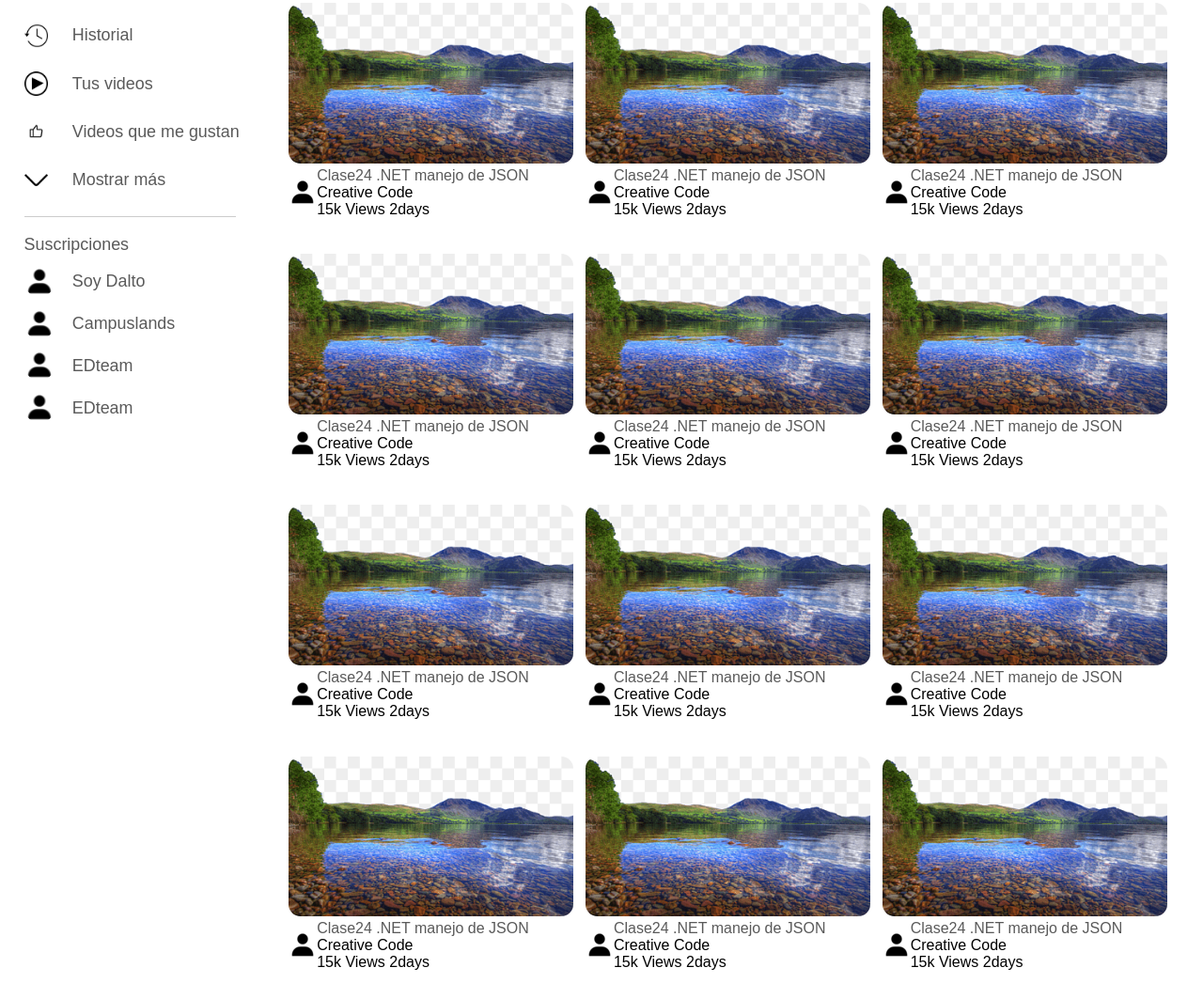
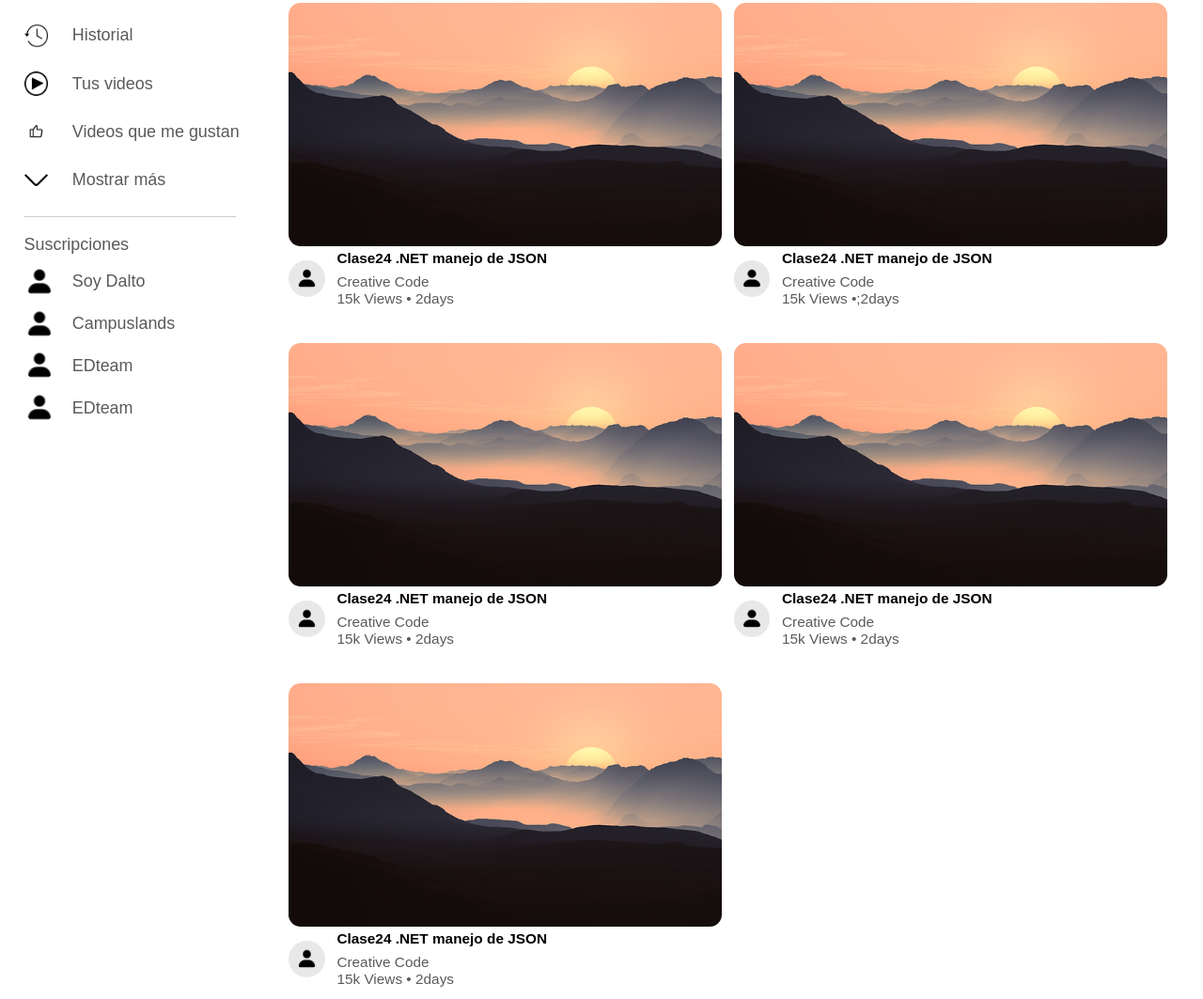
Before and after one commit to CristianReyes2023/YoutubePage, a plain HTML site: page index.html in a window 1280 px wide. Shown: the part 289-1352 px from the top of the page at 94% size. Drawn offline with Linux system fonts and the light colour scheme.

Commit message:
style: :lipstick:Settings main container style.css

```diff
--- a/css/style.css
+++ b/css/style.css
@@ -7,6 +7,7 @@
 
 body {
     width: 100vw;
+    overflow-x: hidden;
 }
 
 a {
@@ -30,7 +31,7 @@ header {
     width: 100vw;
     height: 3.5vw;
     padding-left: 2vw;
-    padding-right: 2vw;
+    padding-right: 3vw;
     display: flex;
     align-items: center;
     justify-content: space-between;
@@ -196,49 +197,67 @@ header {
 /*--------------MAIN CONTAINER--------------*/
 
 .main-container{
+    box-sizing: border-box;
     background: #fff;
-    width: 100vw;
     padding-left: 24vw;
     padding-right: 3vw;
     padding-top: 1vw;
     padding-bottom: 1vw;
 }
-.portada-img{
-    width: 75vw;
-    border-radius: 5vw;
+.large-container{
+    padding-left: 7vw;
 }
 .portada-img img{
-    width: 74vw;
+    width: 100%;
     height: 15vw;
-    border-radius: 2vw;
+    border-radius: 1vw;
 }
 
 /*-------MINI VIDEOS--------*/
 
 .list-container{
     display: grid;
-    grid-template-columns: repeat(auto-fit, minmax(20vw, 1fr));
+    grid-template-columns: repeat(auto-fit, minmax(30vw, 1fr));
     grid-column-gap: 1vw;
     grid-row-gap: 2vw;
     margin-top: 1vw;
+
 }
 .list-video {
     display: flex;
     flex-direction: column;
     align-items: flex-start;
     margin-top: 1vw;
+    width: 100%;
 }
-.list-video .videos-miniatura{
+.list-video .img-miniatura{
     width: 100%;
     border-radius: 1vw;
 }
-.videos-miniatura img{
-    width: 10vw;
-    border-radius: 1vw;
-}
+
 .video-browser{
     display: flex;
     align-items: center;
+}
+.video-browser img{
+    height: 3vw;
+    padding: 0.6vw;
+    border-radius: 100%;
+    margin-right: 0;
+    background-color: #e8e8e8;
+}
+.video-info{
+    color: #5a5a5a;
+    font-size: 1.2vw;
+    padding-left: 1vw;
+}
+.video-info a{
+    display: block;
+    color: black;
+    font-size: 1.2vw;
+    font-weight: 600;
+    margin-bottom: 0.5vw;
+
 }
 
 
--- a/index.html
+++ b/index.html
@@ -62,137 +62,61 @@
         </div>
         <div class="list-container">
             <div class="list-video">
-                <a href=""><img src="images/paisaje.png" alt="videos" class="videos-miniatura"></a>
+                <a href=""><img src="images/mountains-55067_640.webp" alt="videos" class="img-miniatura"></a>
                 <div class="video-browser">
                     <img src="images/bxs-user.png" alt="usuario">
                     <div class="video-info">
                         <a href="">Clase24 .NET manejo de JSON</a>
                         <p>Creative Code</p>
-                        <p>15k Views 2days</p>
+                        <p>15k Views &bull; 2days</p>
                     </div>
                 </div>
             </div>
             <div class="list-video">
-                <a href=""><img src="images/paisaje.png" alt="videos" class="videos-miniatura"></a>
+                <a href=""><img src="images/mountains-55067_640.webp" alt="videos" class="img-miniatura"></a>
                 <div class="video-browser">
                     <img src="images/bxs-user.png" alt="usuario">
                     <div class="video-info">
                         <a href="">Clase24 .NET manejo de JSON</a>
                         <p>Creative Code</p>
-                        <p>15k Views 2days</p>
+                        <p>15k Views &bull;;2days</p>
                     </div>
                 </div>
             </div>
             <div class="list-video">
-                <a href=""><img src="images/paisaje.png" alt="videos" class="videos-miniatura"></a>
+                <a href=""><img src="images/mountains-55067_640.webp" alt="videos" class="img-miniatura"></a>
                 <div class="video-browser">
                     <img src="images/bxs-user.png" alt="usuario">
                     <div class="video-info">
                         <a href="">Clase24 .NET manejo de JSON</a>
                         <p>Creative Code</p>
-                        <p>15k Views 2days</p>
+                        <p>15k Views &bull; 2days</p>
                     </div>
                 </div>
             </div>
             <div class="list-video">
-                <a href=""><img src="images/paisaje.png" alt="videos" class="videos-miniatura"></a>
+                <a href=""><img src="images/mountains-55067_640.webp" alt="videos" class="img-miniatura"></a>
                 <div class="video-browser">
                     <img src="images/bxs-user.png" alt="usuario">
                     <div class="video-info">
                         <a href="">Clase24 .NET manejo de JSON</a>
                         <p>Creative Code</p>
-                        <p>15k Views 2days</p>
+                        <p>15k Views &bull; 2days</p>
                     </div>
                 </div>
             </div>
             <div class="list-video">
-                <a href=""><img src="images/paisaje.png" alt="videos" class="videos-miniatura"></a>
+                <a href=""><img src="images/mountains-55067_640.webp" alt="videos" class="img-miniatura"></a>
                 <div class="video-browser">
                     <img src="images/bxs-user.png" alt="usuario">
                     <div class="video-info">
                         <a href="">Clase24 .NET manejo de JSON</a>
                         <p>Creative Code</p>
-                        <p>15k Views 2days</p>
+                        <p>15k Views &bull; 2days</p>
                     </div>
                 </div>
             </div>
-            <div class="list-video">
-                <a href=""><img src="images/paisaje.png" alt="videos" class="videos-miniatura"></a>
-                <div class="video-browser">
-                    <img src="images/bxs-user.png" alt="usuario">
-                    <div class="video-info">
-                        <a href="">Clase24 .NET manejo de JSON</a>
-                        <p>Creative Code</p>
-                        <p>15k Views 2days</p>
-                    </div>
-                </div>
-            </div>
-            <div class="list-video">
-                <a href=""><img src="images/paisaje.png" alt="videos" class="videos-miniatura"></a>
-                <div class="video-browser">
-                    <img src="images/bxs-user.png" alt="usuario">
-                    <div class="video-info">
-                        <a href="">Clase24 .NET manejo de JSON</a>
-                        <p>Creative Code</p>
-                        <p>15k Views 2days</p>
-                    </div>
-                </div>
-            </div>
-            <div class="list-video">
-                <a href=""><img src="images/paisaje.png" alt="videos" class="videos-miniatura"></a>
-                <div class="video-browser">
-                    <img src="images/bxs-user.png" alt="usuario">
-                    <div class="video-info">
-                        <a href="">Clase24 .NET manejo de JSON</a>
-                        <p>Creative Code</p>
-                        <p>15k Views 2days</p>
-                    </div>
-                </div>
-            </div>
-            <div class="list-video">
-                <a href=""><img src="images/paisaje.png" alt="videos" class="videos-miniatura"></a>
-                <div class="video-browser">
-                    <img src="images/bxs-user.png" alt="usuario">
-                    <div class="video-info">
-                        <a href="">Clase24 .NET manejo de JSON</a>
-                        <p>Creative Code</p>
-                        <p>15k Views 2days</p>
-                    </div>
-                </div>
-            </div>
-            <div class="list-video">
-                <a href=""><img src="images/paisaje.png" alt="videos" class="videos-miniatura"></a>
-                <div class="video-browser">
-                    <img src="images/bxs-user.png" alt="usuario">
-                    <div class="video-info">
-                        <a href="">Clase24 .NET manejo de JSON</a>
-                        <p>Creative Code</p>
-                        <p>15k Views 2days</p>
-                    </div>
-                </div>
-            </div>
-            <div class="list-video">
-                <a href=""><img src="images/paisaje.png" alt="videos" class="videos-miniatura"></a>
-                <div class="video-browser">
-                    <img src="images/bxs-user.png" alt="usuario">
-                    <div class="video-info">
-                        <a href="">Clase24 .NET manejo de JSON</a>
-                        <p>Creative Code</p>
-                        <p>15k Views 2days</p>
-                    </div>
-                </div>
-            </div>
-            <div class="list-video">
-                <a href=""><img src="images/paisaje.png" alt="videos" class="videos-miniatura"></a>
-                <div class="video-browser">
-                    <img src="images/bxs-user.png" alt="usuario">
-                    <div class="video-info">
-                        <a href="">Clase24 .NET manejo de JSON</a>
-                        <p>Creative Code</p>
-                        <p>15k Views 2days</p>
-                    </div>
-                </div>
-            </div>
+
         </div>
     </div>
 </body>
--- a/main.js
+++ b/main.js
@@ -1,9 +1,8 @@
 let menuIcon = document.querySelector(".menu-icon");
 let sidebar = document.querySelector(".sidebar");
+let container = document.querySelector(".main-container");
 
 menuIcon.addEventListener('click',()=>{
     sidebar.classList.toggle('small-sidebar')
+    container.classList.toggle('large-container')
 })
-// menuIcon.onclick = function(){
-//     sidebar.classList.toggle("small-sidebar");
-// }
```
Also changed, not shown: images/mountains-55067_640.webp (added).
